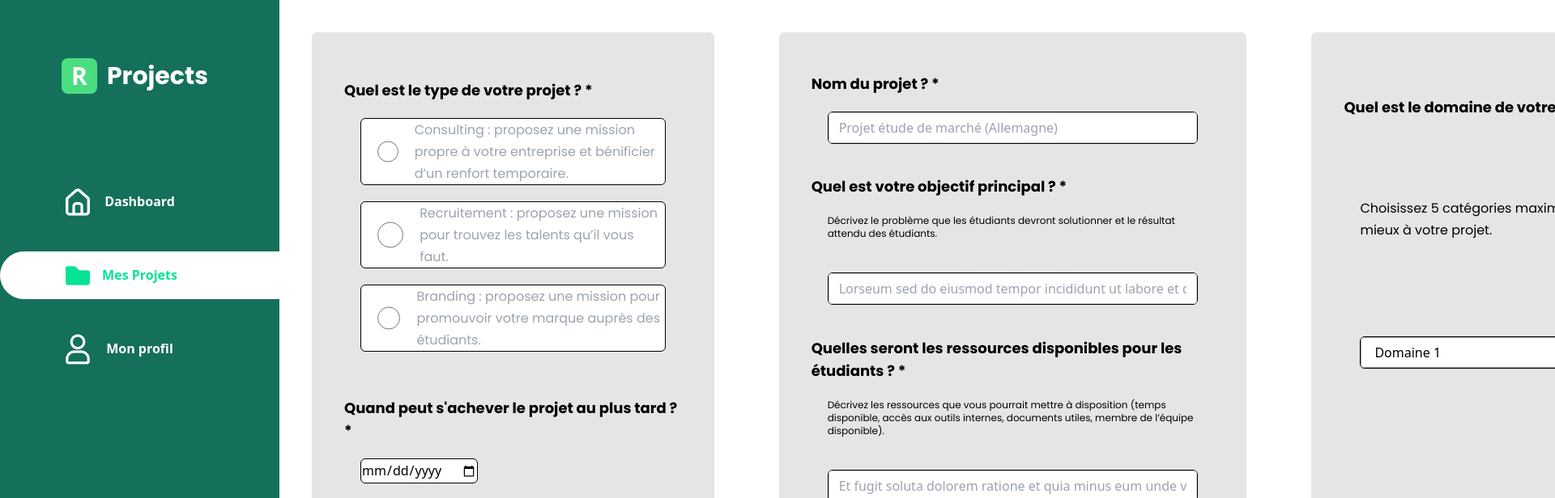
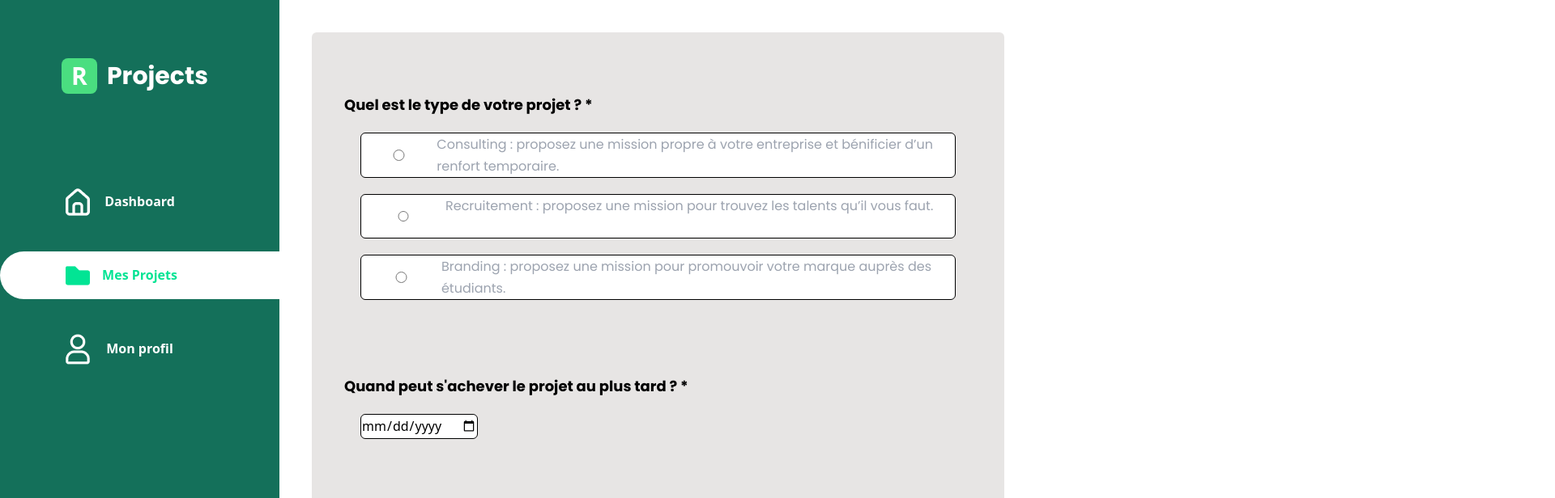
Before and after one commit to WildCodeSchool/2022-03-JS-Remote-404-Rookies-Project-App, a React (Vite) app in the folder frontend/: page /project in a window 1280 px wide. Shown: the top 616 px of the page at 81% size, 1920 px wide, since content can reach past the window. Built offline with nearby package versions, Linux system fonts and the light colour scheme.

Commit message:
Commit before push

```diff
--- a/frontend/src/pages/Project.jsx
+++ b/frontend/src/pages/Project.jsx
@@ -1,18 +1,12 @@
 import React from "react";
 import Navbar from "../components/Navbar";
 import NewProjectTypeCompany from "../components/NewProjectTypeCompany";
-import NewProjectDescriptionCompany from "../components/NewProjectDescriptionCompany";
-import NewProjectDomainCompany from "../components/NewProjectDomainCompany";
-import NewProjectConsultingCompany from "../components/NewProjectConsultingCompany";
 
 function Project() {
   return (
     <div className="flex">
       <Navbar />
       <NewProjectTypeCompany />
-      <NewProjectDescriptionCompany />
-      <NewProjectDomainCompany />
-      <NewProjectConsultingCompany />
     </div>
   );
 }
```
